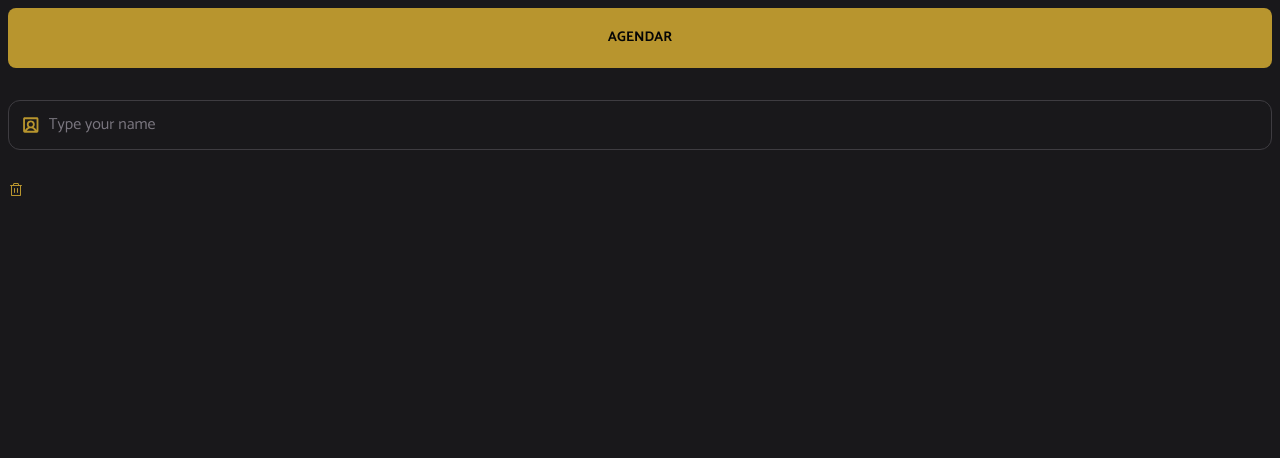
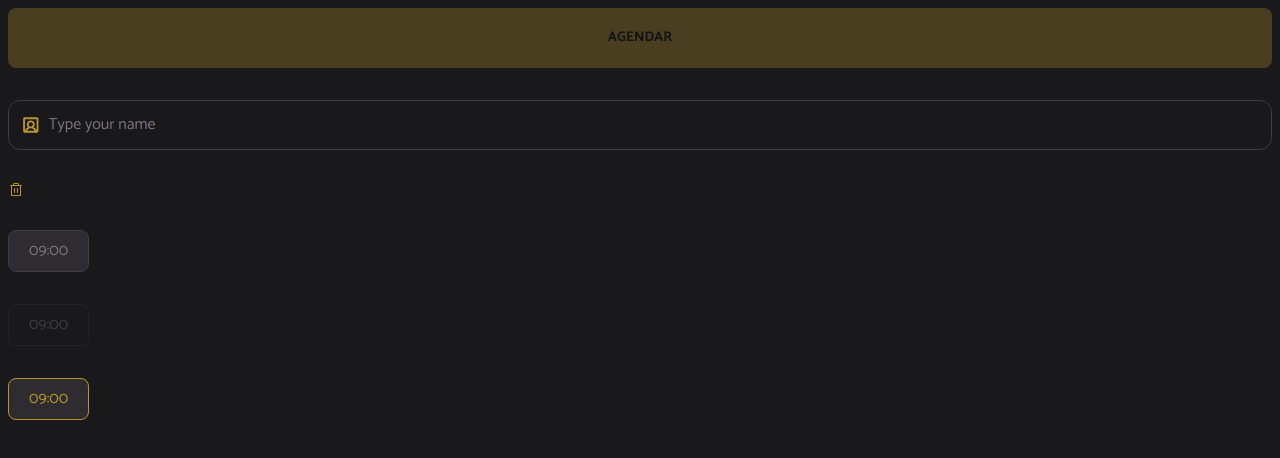
Before and after one commit to williamdelimacx/hair-day, a React (Vite) app: page /components in a window 1280 px wide. Shown: the top 458 px of the page. Built offline with nearby package versions, Linux system fonts and the light colour scheme.

Commit message:
feat: time select component and minor adjustments

```diff
--- a/src/components/button-icon.tsx
+++ b/src/components/button-icon.tsx
@@ -27,6 +27,7 @@ export default function ButtonIcon({
       className={buttonIconVariants({
         className,
       })}
+      type="button"
       {...props}
     >
       <Icon className={buttonIconIconVariants()} svg={icon} />
--- a/src/components/button.tsx
+++ b/src/components/button.tsx
@@ -21,10 +21,8 @@ export const buttonVariants = cva(
 );
 
 interface ButtonProps
-  extends Omit<React.ComponentProps<"button">, "size" | "disabled">,
-    VariantProps<typeof buttonVariants> {
-  handling?: boolean;
-}
+  extends React.ComponentProps<"button">,
+    Omit<VariantProps<typeof buttonVariants>, "disabled"> {}
 
 export default function Button({
   disabled,
@@ -38,6 +36,7 @@ export default function Button({
         className,
         disabled,
       })}
+      type="button"
       {...props}
     >
       <Text variant="title-sm" className="text-gray-900 uppercase">
--- /dev/null
+++ b/src/components/time-select.tsx
@@ -0,0 +1,52 @@
+import { cva, type VariantProps } from "class-variance-authority";
+import { textVariants } from "./text";
+
+// eslint-disable-next-line react-refresh/only-export-components
+export const timeSelectVariants = cva(
+  "w-fit py-2 px-5 rounded-lg border hover:bg-gray-500 border-gray-500 bg-gray-600 transition-colors",
+  {
+    variants: {
+      disabled: {
+        true: "bg-transparent text-gray-500 pointer-events-none border-gray-700 hover:bg-transparent",
+        false: "cursor-pointer",
+      },
+      selected: {
+        true: "text-yellow border-yellow pointer-events-none",
+        false: "",
+      },
+    },
+    defaultVariants: {
+      disabled: false,
+      selected: false,
+    },
+  }
+);
+
+interface TimeSelectProps
+  extends React.ComponentProps<"button">,
+    Omit<VariantProps<typeof timeSelectVariants>, "disabled"> {
+  children?: React.ReactNode;
+}
+
+export default function TimeSelect({
+  children,
+  disabled,
+  selected,
+}: TimeSelectProps) {
+  return (
+    <button
+      className={timeSelectVariants({
+        className: textVariants({
+          className: "text-gray-200",
+          variant: "text-md",
+        }),
+        disabled,
+        selected,
+      })}
+      type="button"
+      disabled={disabled}
+    >
+      {children}
+    </button>
+  );
+}
--- a/src/pages/page-components.tsx
+++ b/src/pages/page-components.tsx
@@ -3,13 +3,17 @@ import TextInput from "../components/text-input";
 import UserSquare from "../assets/icons/UserSquare.svg?react";
 import Trash from "../assets/icons/Trash.svg?react";
 import ButtonIcon from "../components/button-icon";
+import TimeSelect from "../components/time-select";
 
 export function PageComponents() {
   return (
-    <main className="space-y-8 p-2">
-      <Button>Agendar</Button>
+    <main className="flex flex-col gap-8 p-2">
+      <Button disabled>Agendar</Button>
       <TextInput icon={UserSquare} placeholder="Type your name" />
       <ButtonIcon icon={Trash} />
+      <TimeSelect>09:00</TimeSelect>
+      <TimeSelect disabled>09:00</TimeSelect>
+      <TimeSelect selected>09:00</TimeSelect>
     </main>
   );
 }
```
